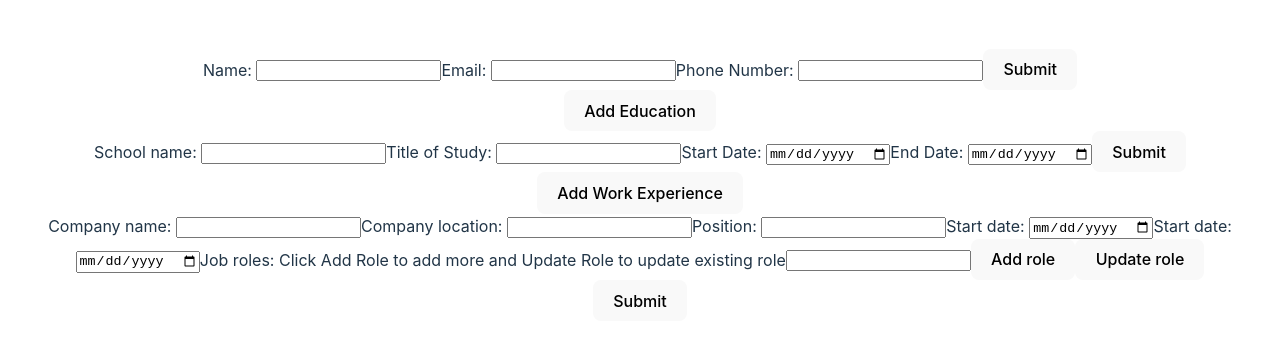
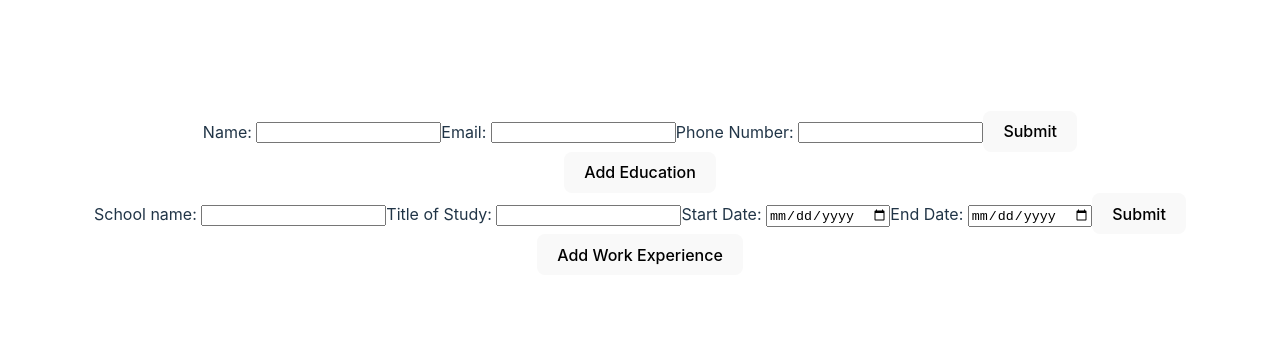
Before and after one commit to Suryakumar-Selvakumar/NextStepCV, a React (Vite) app: page / in a window 1280 px wide. Shown: the part 207-552 px from the top of the page. Built offline with nearby package versions, Linux system fonts and the light colour scheme.

Commit message:
refactor(`WorkSection.jsx`): Update keys to crypto
Make use of crypto.randomUUID() function to generate unique keys for the
Work components. Create a  delete button which makes use of these keys
to delete work experiences

```diff
--- a/src/components/WorkSection.jsx
+++ b/src/components/WorkSection.jsx
@@ -3,12 +3,16 @@ import { Work } from "./Work";
 import { Fragment } from "react";
 
 export function WorkSection() {
-  const [experiences, setExperiences] = useState([<Work />]);
+  const [experiences, setExperiences] = useState([]);
 
   function addWork(limit) {
     if (experiences.length < limit) {
-      setExperiences([...experiences, <Work />]);
+      setExperiences([...experiences, <Work key={crypto.randomUUID()} />]);
     }
+  }
+
+  function deleteWork(key) {
+    setExperiences(experiences.filter((exp) => exp.key !== key));
   }
 
   return (
@@ -16,8 +20,17 @@ export function WorkSection() {
       <button type="button" id="add-work" onClick={() => addWork(2)}>
         Add Work Experience
       </button>
-      {experiences.map((exp, index) => (
-        <Fragment key={index}>{exp}</Fragment>
+      {experiences.map((exp) => (
+        <>
+          {exp}
+          <button
+            id="delete-work"
+            type="button"
+            onClick={() => deleteWork(exp.key)}
+          >
+            Delete Work experience
+          </button>
+        </>
       ))}
     </div>
   );
```
